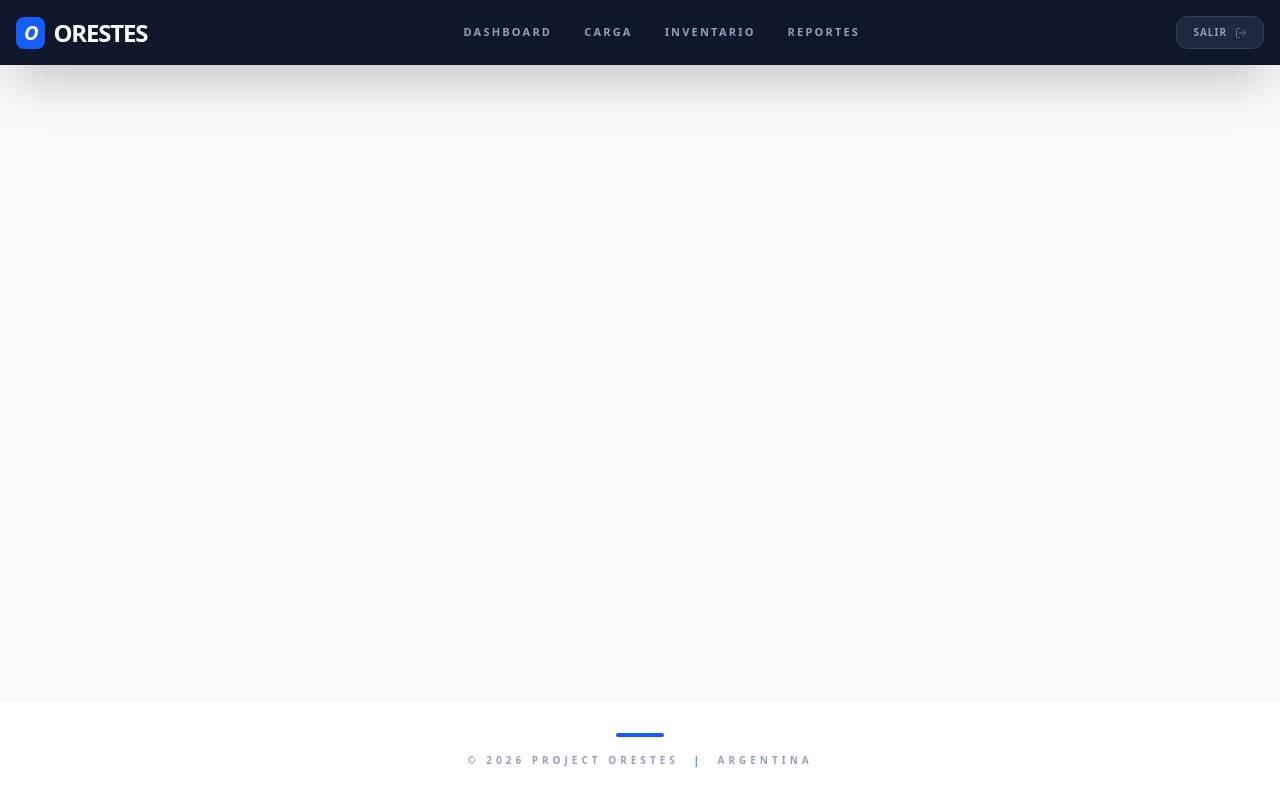
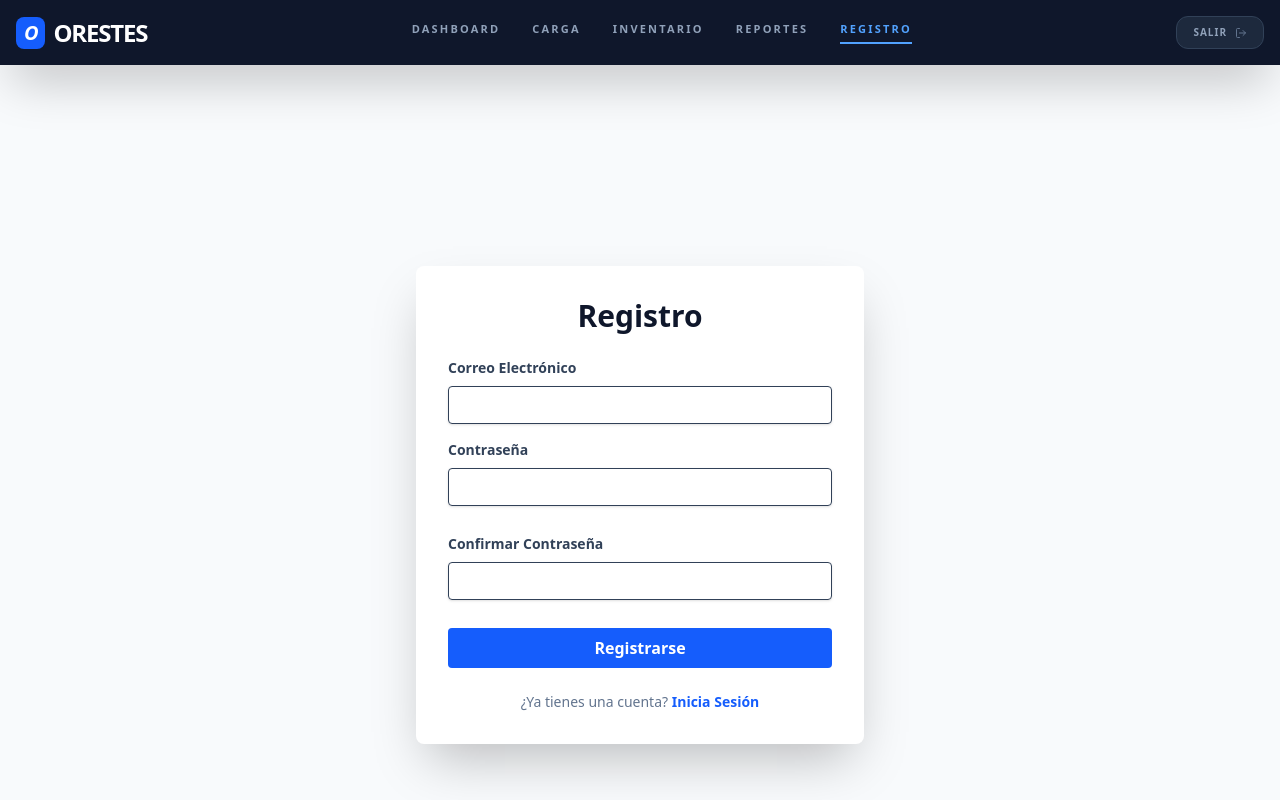
Before and after one commit to ProjectOrestes/orestes, a React (Vite) app in the folder frontend/: page /register in a window 1280 px wide. Shown: the top 800 px of the page. Built offline with nearby package versions, Linux system fonts and the light colour scheme.

Commit message:
feat: pantalla de registro nueva

```diff
--- a/frontend/src/app.jsx
+++ b/frontend/src/app.jsx
@@ -3,6 +3,7 @@ import CargaStock from './pages/CargaStock';
 import Inventario from './pages/Inventario';
 import Dashboard from './pages/Dashboard';
 import Reportes from './pages/Reportes';
+import Register from './pages/Register'; // Import the new Register component
 import { LogOut } from 'lucide-react';
 
 function App() {
@@ -28,6 +29,7 @@ function App() {
               <NavLink to="/carga" className={navLinkClass}>Carga</NavLink>
               <NavLink to="/inventario" className={navLinkClass}>Inventario</NavLink>
               <NavLink to="/reportes" className={navLinkClass}>Reportes</NavLink>
+              <NavLink to="/register" className={navLinkClass}>Registro</NavLink>
             </nav>
 
             <button className="group flex items-center space-x-2 bg-slate-800 hover:bg-red-900/40 px-4 py-2 rounded-xl text-[10px] font-black border border-slate-700 hover:border-red-700 transition-all uppercase tracking-widest">
@@ -44,6 +46,7 @@ function App() {
             <Route path="/carga" element={<CargaStock />} />
             <Route path="/inventario" element={<Inventario />} />
             <Route path="/reportes" element={<Reportes />} />
+            <Route path="/register" element={<Register />} /> {/* Add the new Register route */}
             <Route path="/" element={<Dashboard />} />
           </Routes>
         </main>
--- /dev/null
+++ b/frontend/src/pages/Register.jsx
@@ -0,0 +1,97 @@
+import React, { useState } from 'react';
+import { Link } from 'react-router-dom';
+
+function Register() {
+  const [email, setEmail] = useState('');
+  const [password, setPassword] = useState('');
+  const [confirmPassword, setConfirmPassword] = useState('');
+  const [error, setError] = useState('');
+  const [success, setSuccess] = useState('');
+
+  const handleSubmit = (e) => {
+    e.preventDefault();
+    setError('');
+    setSuccess('');
+
+    if (password !== confirmPassword) {
+      setError('Las contraseñas no coinciden.');
+      return;
+    }
+
+    // Aquí iría la lógica para enviar los datos de registro al backend
+    console.log('Registrando usuario:', { email, password });
+
+    // Simulación de una llamada API
+    setTimeout(() => {
+      setSuccess('Registro exitoso. ¡Bienvenido!');
+      setEmail('');
+      setPassword('');
+      setConfirmPassword('');
+    }, 1500);
+  };
+
+  return (
+    <div className="flex items-center justify-center min-h-screen bg-slate-50">
+      <div className="bg-white p-8 rounded-lg shadow-2xl w-full max-w-md">
+        <h2 className="text-3xl font-black text-slate-900 mb-6 text-center">Registro</h2>
+        {error && <p className="text-red-500 text-center mb-4">{error}</p>}
+        {success && <p className="text-green-500 text-center mb-4">{success}</p>}
+        <form onSubmit={handleSubmit} className="space-y-4">
+          <div>
+            <label className="block text-slate-700 text-sm font-bold mb-2" htmlFor="email">
+              Correo Electrónico
+            </label>
+            <input
+              type="email"
+              id="email"
+              className="shadow appearance-none border rounded w-full py-2 px-3 text-slate-700 leading-tight focus:outline-none focus:shadow-outline"
+              value={email}
+              onChange={(e) => setEmail(e.target.value)}
+              required
+            />
+          </div>
+          <div>
+            <label className="block text-slate-700 text-sm font-bold mb-2" htmlFor="password">
+              Contraseña
+            </label>
+            <input
+              type="password"
+              id="password"
+              className="shadow appearance-none border rounded w-full py-2 px-3 text-slate-700 mb-3 leading-tight focus:outline-none focus:shadow-outline"
+              value={password}
+              onChange={(e) => setPassword(e.target.value)}
+              required
+            />
+          </div>
+          <div>
+            <label className="block text-slate-700 text-sm font-bold mb-2" htmlFor="confirmPassword">
+              Confirmar Contraseña
+            </label>
+            <input
+              type="password"
+              id="confirmPassword"
+              className="shadow appearance-none border rounded w-full py-2 px-3 text-slate-700 mb-3 leading-tight focus:outline-none focus:shadow-outline"
+              value={confirmPassword}
+              onChange={(e) => setConfirmPassword(e.target.value)}
+              required
+            />
+          </div>
+          <button
+            type="submit"
+            className="bg-blue-600 hover:bg-blue-700 text-white font-bold py-2 px-4 rounded focus:outline-none focus:shadow-outline w-full"
+          >
+            Registrarse
+          </button>
+        </form>
+        <p className="text-center text-slate-500 text-sm mt-6">
+          ¿Ya tienes una cuenta?{' '}
+          <Link to="/login" className="text-blue-600 hover:text-blue-800 font-bold">
+            Inicia Sesión
+          </Link>
+        </p>
+      </div>
+    </div>
+  );
+}
+
+export default Register;
```
